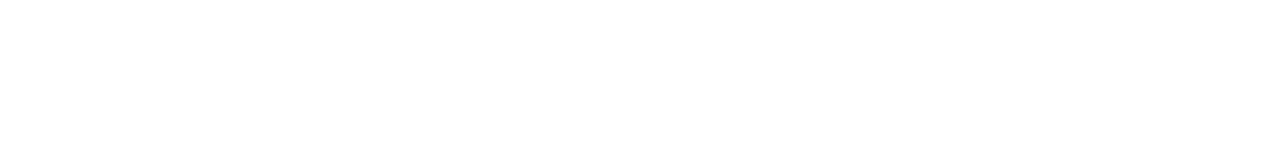
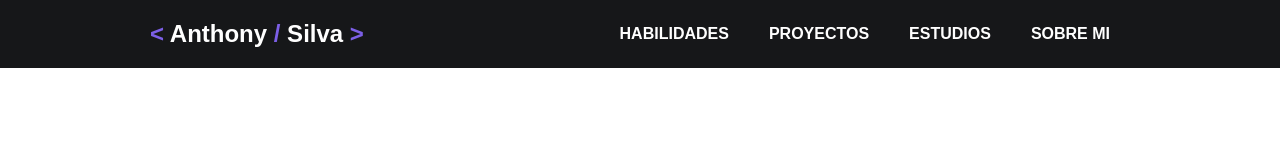
Before and after one commit to anthonysilvac91/portfolio_frontend, a plain HTML site: page index.html in a window 1280 px wide. Drawn offline with Linux system fonts and the light colour scheme.

Commit message:
nav realizado

```diff
--- a/index.html
+++ b/index.html
@@ -7,7 +7,20 @@
     <title>Anthony Silva</title>
 </head>
 <body>
-
-
+    <header>
+        <div class="logo">
+            <!-- <img src="" alt=""> -->
+             <h2> <span><</span> Anthony <span>/</span> Silva <span>></span> </h2>
+        </div>
+        <nav>
+            <ul>
+                <li><a href="#skin">HABILIDADES</a></li>
+                <li><a href="#project">PROYECTOS</a></li>
+                <li><a href="#study">ESTUDIOS</a></li>
+                <li><a href="#about">SOBRE MI</a></li>
+            </ul>
+        </nav>
+    </header>
+    <footer></footer>
 </body>
 </html>
--- a/style.css
+++ b/style.css
@@ -0,0 +1,52 @@
+* {
+      margin: 0;
+      padding: 0;
+      box-sizing: border-box;
+    }
+
+header{
+    background-color: #161719;
+    padding: 20px 150px;
+    color: white;
+    display: flex;
+    justify-content: space-between;
+
+    /* justify-content: center;
+    align-content: center; */
+}
+
+.logo span{
+    color: #7C5FE6;
+}
+
+nav{
+    display: flex;
+
+}
+
+a{
+    text-decoration: none;
+    color: white;
+}
+
+a:hover{
+    color:  #7C5FE6;
+}
+
+ul{
+    display: flex;
+    align-items: center;
+    justify-content: center;
+
+}
+
+li{
+    list-style: none;
+    margin: 0 20px;
+    font-weight: bold;
+
+}
+
+body {
+  font-family: 'Poppins', sans-serif;
+}
```
